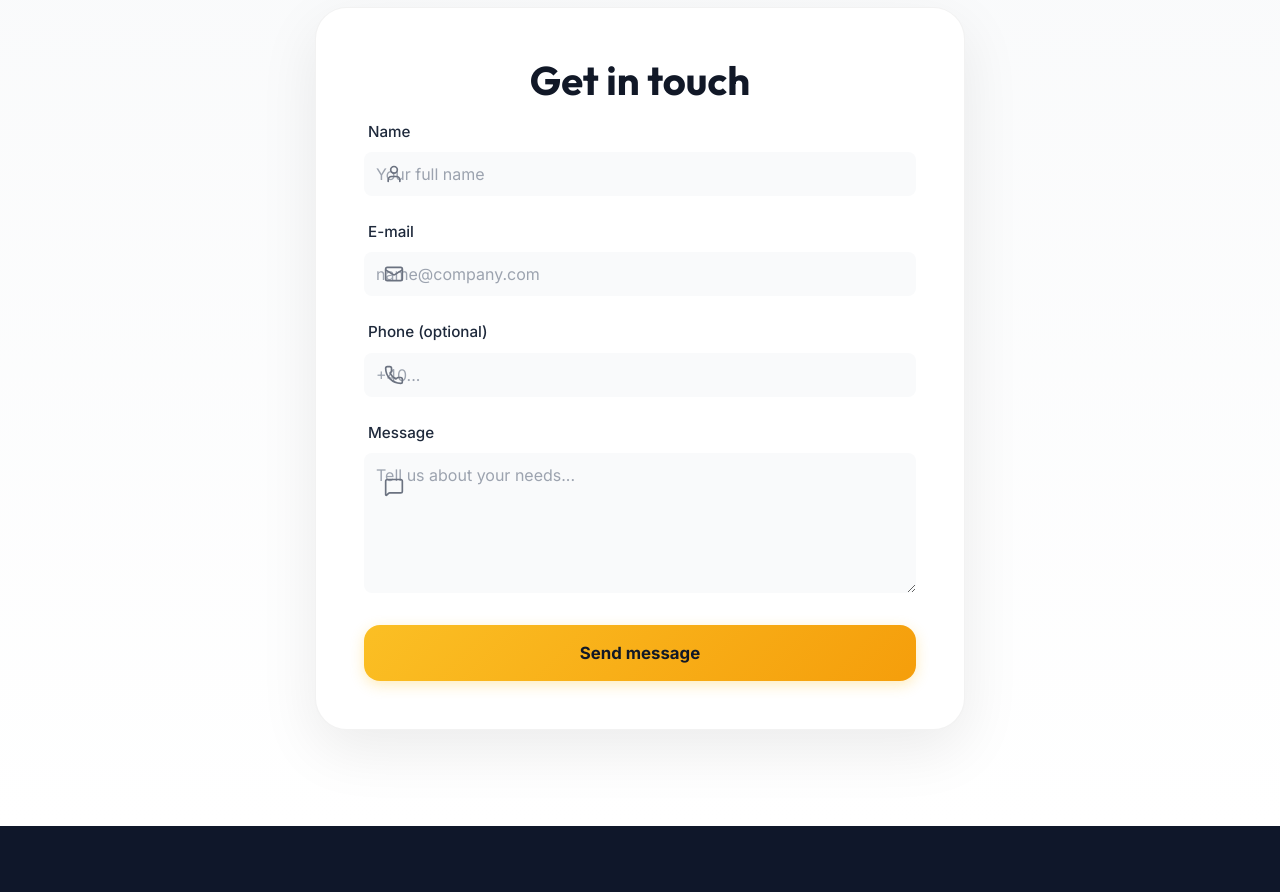
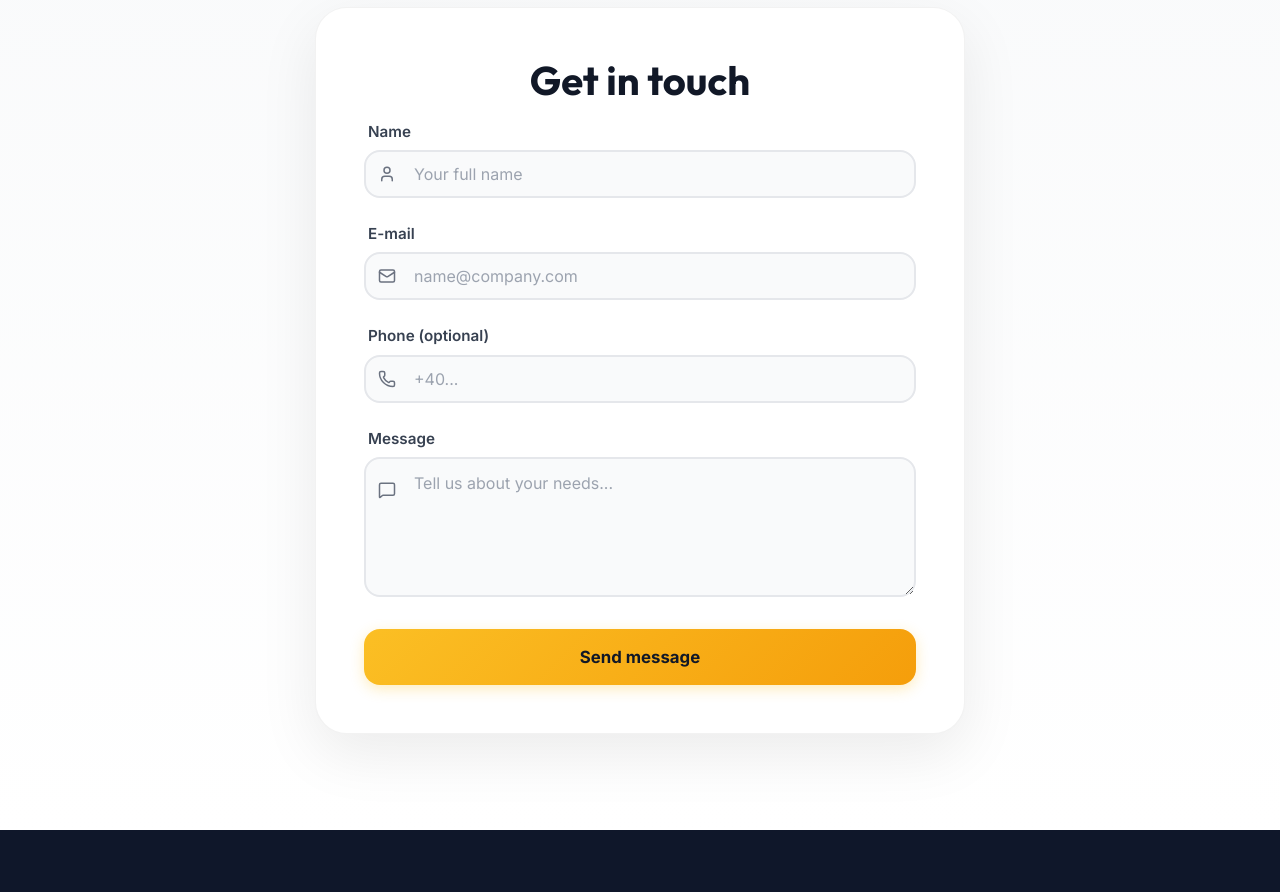
Before and after one commit to Qoopertin/tarcom-lux-website, a React (Vite) app: page / in a window 1280 px wide. Shown: the part 6120-7012 px from the top of the page. Built offline with nearby package versions, Linux system fonts and the light colour scheme.

Commit message:
Refactor contact form to strictly follow user's structural request

```diff
--- a/src/components/home/ContactSection.css
+++ b/src/components/home/ContactSection.css
@@ -39,62 +39,54 @@
     font-weight: 700;
 }
 
-.form-subtitle {
-    font-size: 1.05rem;
-    color: #6B7280;
-    text-align: center;
-    margin-bottom: 2.5rem;
-    line-height: 1.6;
-}
-
 .contact-form {
     display: flex;
     flex-direction: column;
     gap: 1.5rem;
 }
 
-.form-group {
+/* --- NEW FIELD STYLES --- */
+
+.field-group {
     display: flex;
     flex-direction: column;
-    gap: 0.5rem;
+    gap: 6px;
 }
 
-.form-group label {
+.field-label {
     font-size: 0.95rem;
     font-weight: 600;
     color: #374151;
     margin-left: 0.25rem;
 }
 
-.input-wrapper {
+.field-input-wrapper {
     position: relative;
     display: flex;
     align-items: center;
-    width: 100%;
 }
 
-.input-icon {
+.field-icon {
     position: absolute;
-    left: 1.25rem;
+    left: 14px;
     top: 50%;
     transform: translateY(-50%);
-    color: #6B7280;
+    display: flex;
+    align-items: center;
+    justify-content: center;
     pointer-events: none;
     z-index: 10;
 }
 
-.input-icon.textarea-icon {
-    top: 1.5rem;
-    transform: none;
-}
-
-.input-wrapper input,
-.input-wrapper textarea {
+.field-input {
     width: 100%;
-    padding: 1rem 1.25rem 1rem 3.75rem;
-    /* Increased to 60px */
+    border-radius: 1rem;
+    /* Keeping the rounded styling */
     border: 2px solid #E5E7EB;
-    border-radius: 1rem;
+    padding: 12px 14px;
+    /* IMPORTANT: leave enough space for the icon */
+    padding-left: 48px;
+    /* Slightly more than 40px for better spacing */
     font-family: inherit;
     font-size: 1rem;
     color: #111827;
@@ -102,26 +94,32 @@
     transition: all 0.3s ease;
 }
 
-/* Fix focusing ring overlap */
-.input-wrapper input:focus,
-.input-wrapper textarea:focus {
+.field-input:focus {
     outline: none;
     border-color: #fbbf24;
     background-color: white;
     box-shadow: 0 0 0 4px rgba(251, 191, 36, 0.1);
-    transform: translateY(0);
-    /* Removed negative transform to prevent potential layout shifts */
 }
 
-.input-wrapper input::placeholder,
-.input-wrapper textarea::placeholder {
+.field-input::placeholder {
     color: #9CA3AF;
 }
 
-.input-wrapper textarea {
+.field-textarea {
+    min-height: 140px;
     resize: vertical;
-    min-height: 140px;
+    padding-top: 14px;
 }
+
+/* Mobile check */
+@media (max-width: 768px) {
+    .field-input {
+        font-size: 16px;
+        /* Prevents zoom on iOS */
+    }
+}
+
+/* --- SUBMIT BUTTON --- */
 
 .submit-btn {
     display: flex;
--- a/src/components/home/ContactSection.jsx
+++ b/src/components/home/ContactSection.jsx
@@ -66,15 +66,19 @@ const ContactSection = () => {
 
 
                             <form onSubmit={handleSubmit} className="contact-form">
-                                <div className="form-group">
-                                    <label htmlFor="name">{t('contact.form.name')}</label>
-                                    <div className="input-wrapper">
-                                        <User className="input-icon" size={20} />
+                                {/* Name Field */}
+                                <div className="field-group">
+                                    <label className="field-label" htmlFor="name">{t('contact.form.name')}</label>
+                                    <div className="field-input-wrapper">
+                                        <span className="field-icon">
+                                            <User size={18} color="#6B7280" />
+                                        </span>
                                         <input
                                             type="text"
                                             id="name"
                                             name="name"
                                             placeholder={t('contact.form.namePlaceholder')}
+                                            className="field-input"
                                             value={formData.name}
                                             onChange={handleChange}
                                             required
@@ -83,15 +87,19 @@ const ContactSection = () => {
                                     </div>
                                 </div>
 
-                                <div className="form-group">
-                                    <label htmlFor="email">{t('contact.form.email')}</label>
-                                    <div className="input-wrapper">
-                                        <Mail className="input-icon" size={20} />
+                                {/* Email Field */}
+                                <div className="field-group">
+                                    <label className="field-label" htmlFor="email">{t('contact.form.email')}</label>
+                                    <div className="field-input-wrapper">
+                                        <span className="field-icon">
+                                            <Mail size={18} color="#6B7280" />
+                                        </span>
                                         <input
                                             type="email"
                                             id="email"
                                             name="email"
                                             placeholder={t('contact.form.emailPlaceholder')}
+                                            className="field-input"
                                             value={formData.email}
                                             onChange={handleChange}
                                             required
@@ -100,15 +108,19 @@ const ContactSection = () => {
                                     </div>
                                 </div>
 
-                                <div className="form-group">
-                                    <label htmlFor="phone">{t('contact.form.phone')}</label>
-                                    <div className="input-wrapper">
-                                        <Phone className="input-icon" size={20} />
+                                {/* Phone Field */}
+                                <div className="field-group">
+                                    <label className="field-label" htmlFor="phone">{t('contact.form.phone')}</label>
+                                    <div className="field-input-wrapper">
+                                        <span className="field-icon">
+                                            <Phone size={18} color="#6B7280" />
+                                        </span>
                                         <input
                                             type="tel"
                                             id="phone"
                                             name="phone"
                                             placeholder={t('contact.form.phonePlaceholder')}
+                                            className="field-input"
                                             value={formData.phone}
                                             onChange={handleChange}
                                             disabled={status === 'sending'}
@@ -116,14 +128,18 @@ const ContactSection = () => {
                                     </div>
                                 </div>
 
-                                <div className="form-group">
-                                    <label htmlFor="message">{t('contact.form.message')}</label>
-                                    <div className="input-wrapper">
-                                        <MessageSquare className="input-icon textarea-icon" size={20} />
+                                {/* Message Field */}
+                                <div className="field-group">
+                                    <label className="field-label" htmlFor="message">{t('contact.form.message')}</label>
+                                    <div className="field-input-wrapper">
+                                        <span className="field-icon" style={{ top: '1.5rem', transform: 'none' }}>
+                                            <MessageSquare size={18} color="#6B7280" />
+                                        </span>
                                         <textarea
                                             id="message"
                                             name="message"
                                             placeholder={t('contact.form.messagePlaceholder')}
+                                            className="field-input field-textarea"
                                             value={formData.message}
                                             onChange={handleChange}
                                             required
```
